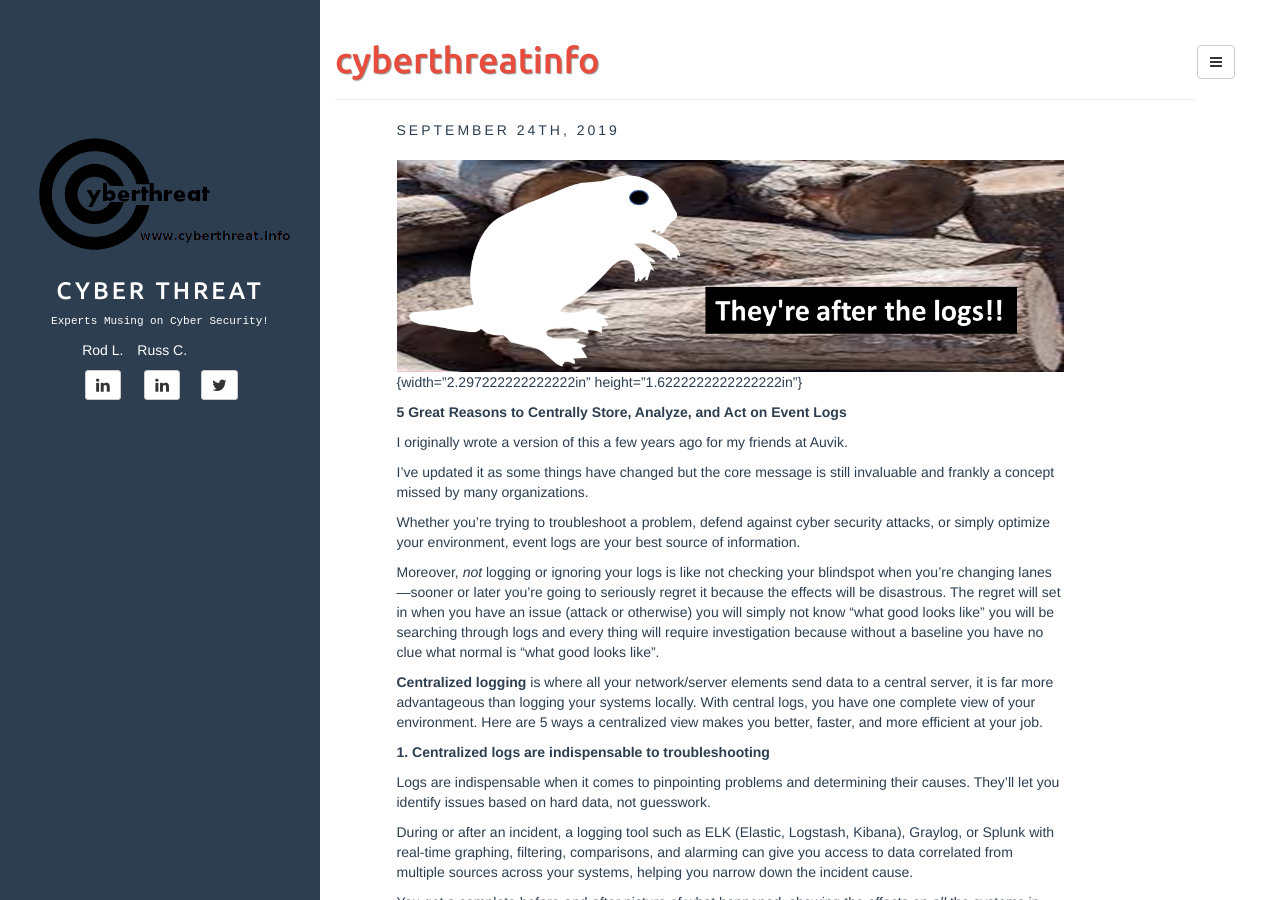
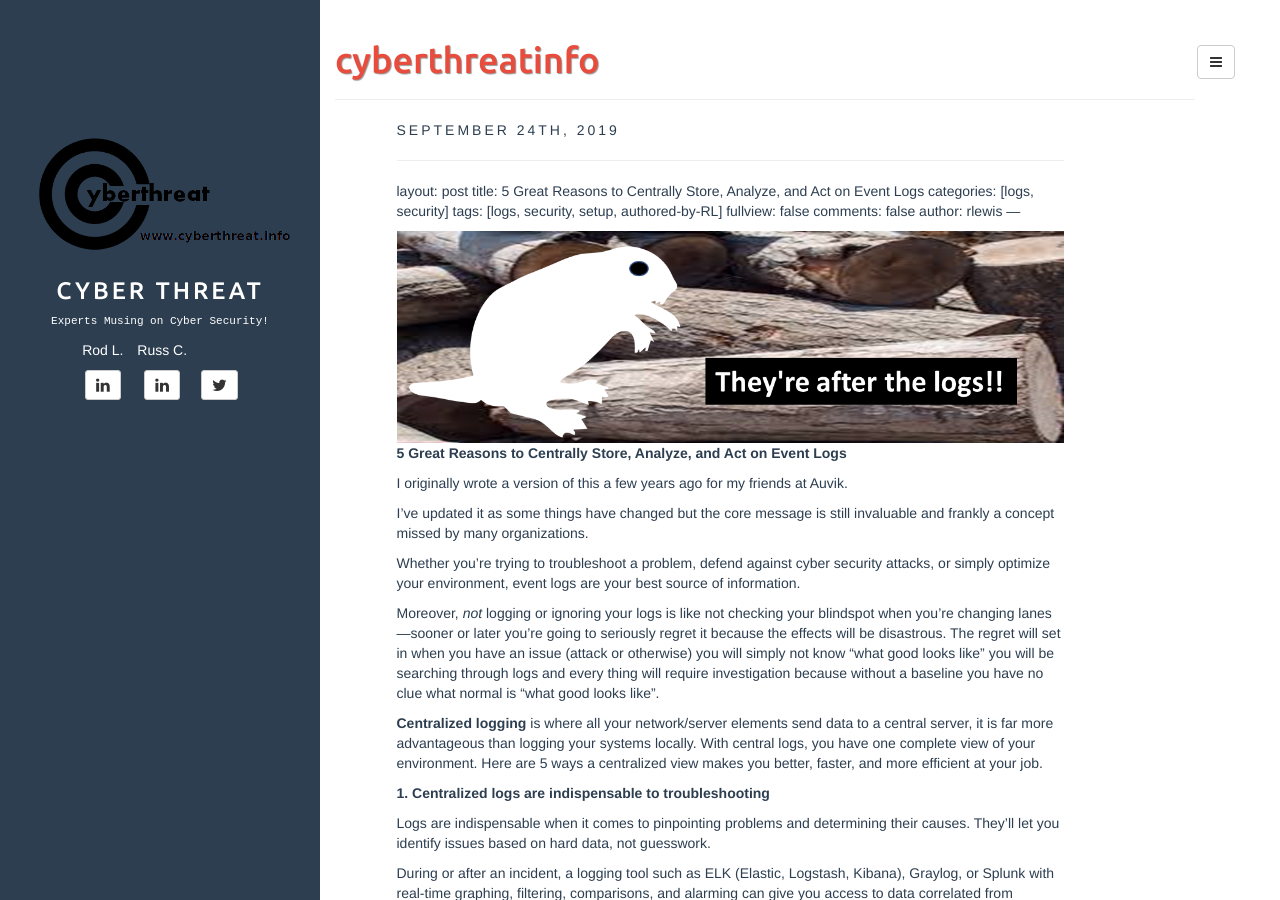
Before and after one commit to cyberthreatinfo/cyberthreatinfo.github.io, a Jekyll site: the page built from _posts/2019-09-24-centralized-logs.md, in a window 1280 px wide and 900 px high. Built offline with Jekyll 4.4.1, drawn with Linux system fonts in a browser that asks for light colours; our own code applies the rules of GitHub Pages for plain Markdown files.

Commit message:
Update 2019-09-24-centralized-logs.md

```diff
--- a/_posts/2019-09-24-centralized-logs.md
+++ b/_posts/2019-09-24-centralized-logs.md
@@ -1,7 +1,15 @@
 
-![](http://cyberthreatinfo.github.io/images/logs-beav.png){width="2.297222222222222in"
-height="1.6222222222222222in"}
+---
+layout: post
+title: 5 Great Reasons to Centrally Store, Analyze, and Act on Event Logs
+categories: [logs, security]
+tags: [logs, security, setup, authored-by-RL]
+fullview: false
+comments: false
+author: rlewis
+---
 
+<img src="https://cyberthreatinfo.github.io/images/logs-beav.png" style='height: 100%; width: 100%; object-fit: contain'>
 **5 Great Reasons to Centrally Store, Analyze, and Act on Event Logs**
 
 I originally wrote a version of this a few years ago for my friends at
```
